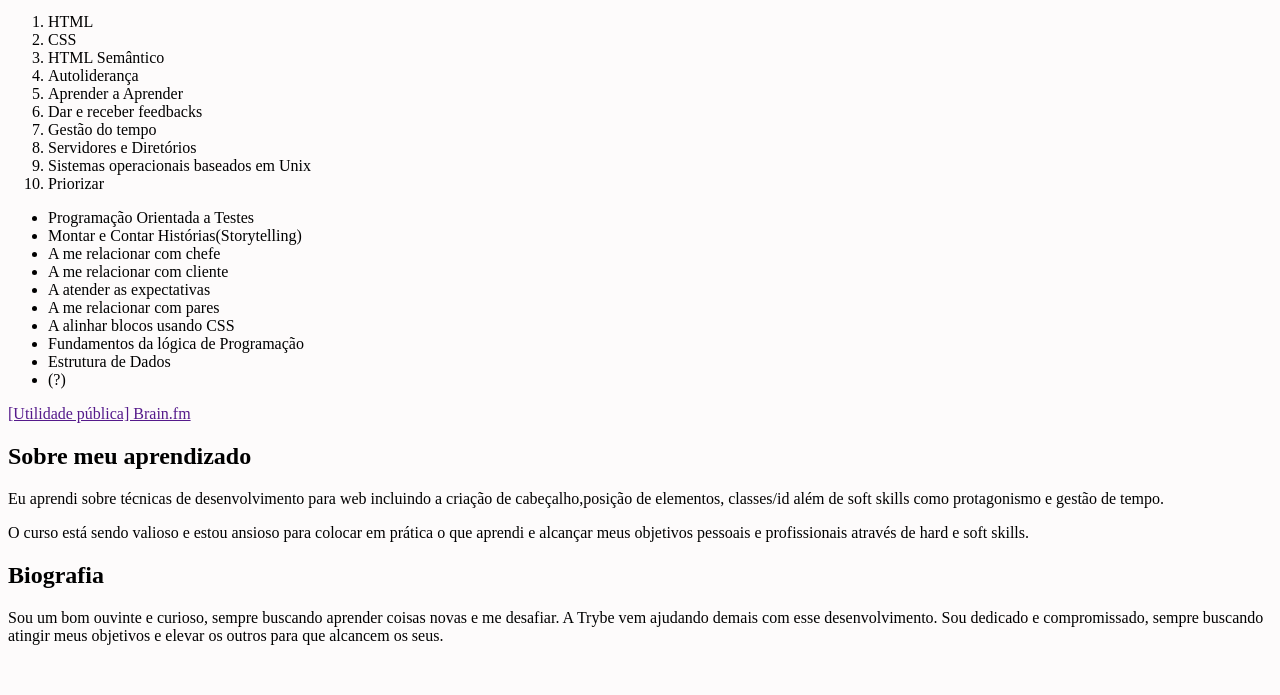
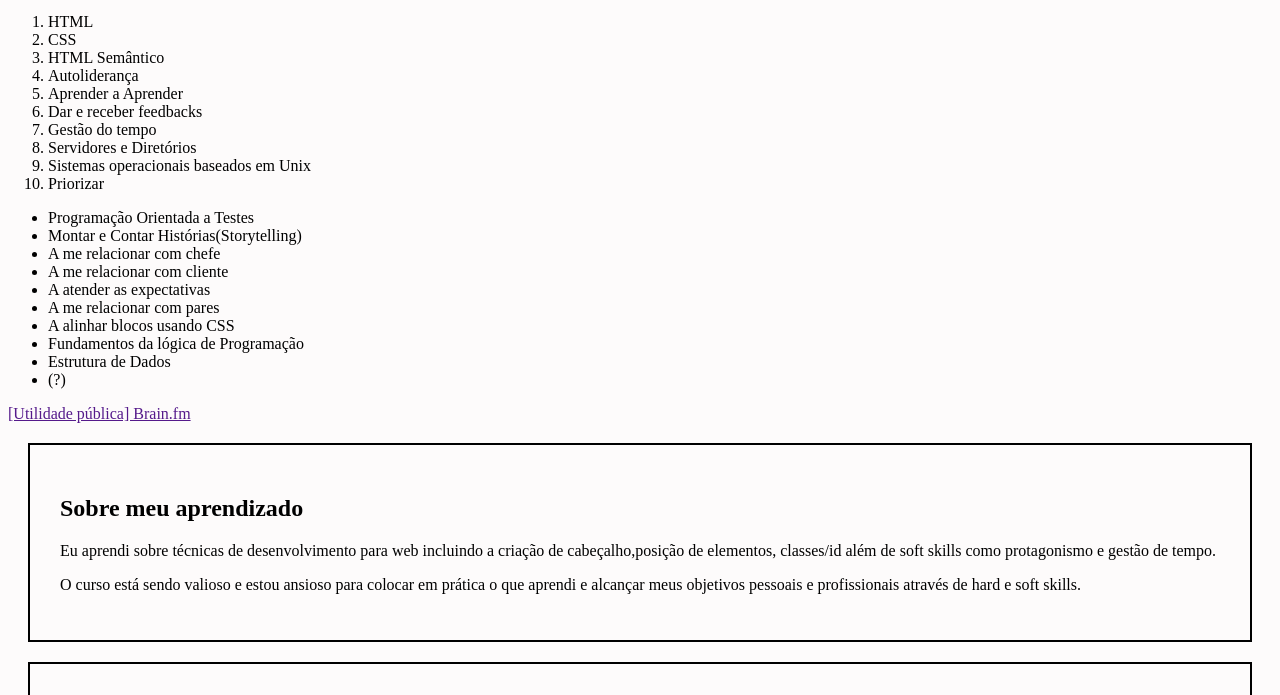
Before and after one commit to oliveiraxand/lessons-learned, a website: page index.html in a window 1280 px wide. Shown: the part 105-800 px from the top of the page. Drawn offline with Linux system fonts and the light colour scheme.

Commit message:
Utilizado o Box model em dois elementos

```diff
--- a/index.html
+++ b/index.html
@@ -61,7 +61,7 @@
         <a href="" target="_blank">[Utilidade pública] Brain.fm</a>
     </footer>
     <!--Artigo sobre meu aprendizado-->
-    <article>
+    <article class="box">
         <h2>Sobre meu aprendizado</h2>
         <p>Eu aprendi sobre técnicas de desenvolvimento para web incluindo a criação de cabeçalho,posição de elementos, classes/id além de soft skills como protagonismo e gestão de tempo.</p>
         <p>
@@ -69,7 +69,7 @@
 
     </article>
     <!--Lateral com uma breve descrição sobre mim-->
-    <aside>
+    <aside class="box">
         <h2>Biografia</h2>
         <p>Sou um bom ouvinte e curioso, sempre buscando aprender coisas novas e me desafiar. A Trybe vem ajudando demais com esse desenvolvimento. Sou dedicado e compromissado, sempre buscando atingir meus objetivos e elevar os outros para que alcancem os seus. </p>
     </aside>
--- a/style.css
+++ b/style.css
@@ -15,3 +15,9 @@ table, tr, td{
     border:1px solid;
     position:relative;
 }
+
+.box {
+    margin:20px;
+    padding: 30px;
+    border:2px solid;
+}
```
